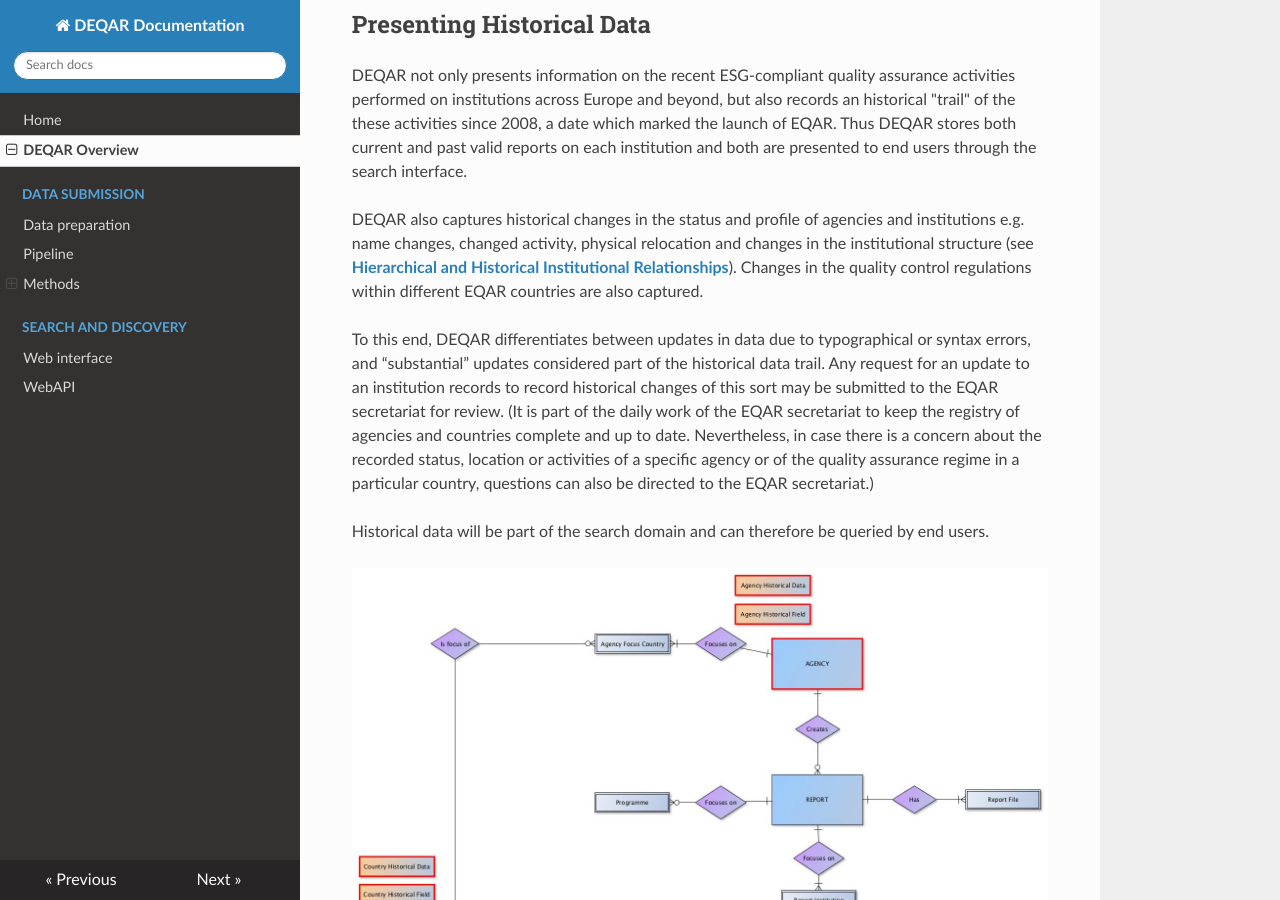
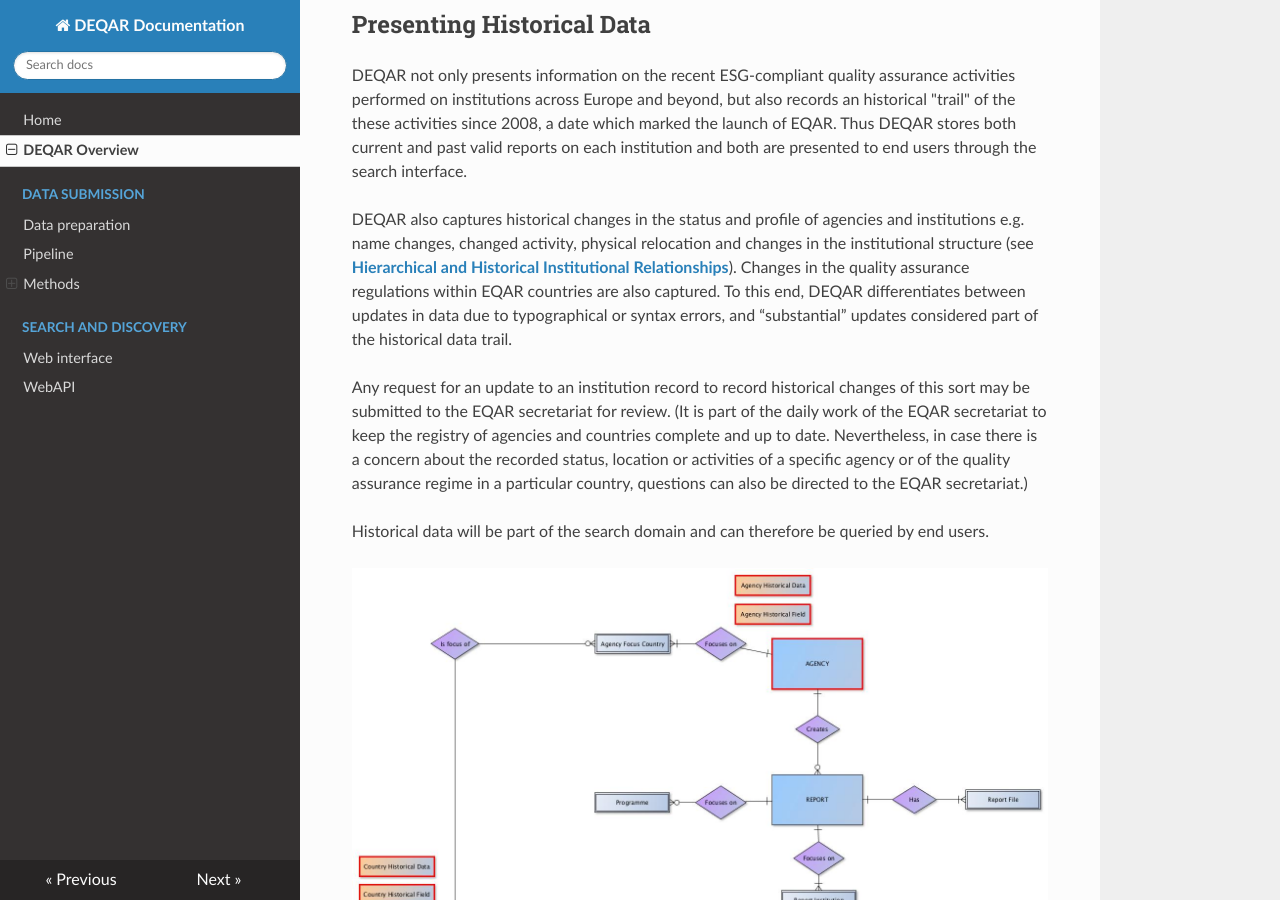
Before and after one commit to EQAR/deqar-docs, an MkDocs documentation site: the page built from docs/DEQAR_overview.md, in a window 1280 px wide and 900 px high, scrolled down 8025 px. Built offline with MkDocs 1.6.1, drawn with Linux system fonts in a browser that asks for light colours; nearby versions of some CDN libraries; old or Windows-style settings are respelled for this version of MkDocs.

Commit message:
Update DEQAR_overview.md

```diff
--- a/docs/DEQAR_overview.md
+++ b/docs/DEQAR_overview.md
@@ -160,9 +160,9 @@
 
 DEQAR not only presents information on the recent ESG-compliant quality assurance activities performed on institutions across Europe and beyond, but also records an historical "trail" of the these activities since 2008, a date which marked the launch of EQAR. Thus DEQAR stores both current and past valid reports on each institution and both are presented to end users through the search interface.
 
-DEQAR also captures historical changes in the status and profile of agencies and institutions e.g. name changes, changed activity, physical relocation and changes in the institutional structure (see [**Hierarchical and Historical Institutional Relationships**](https://docs.deqar.eu/DEQAR_overview/#hierarchical-and-historical-institutional-relationships)). Changes in the quality control regulations within different EQAR countries are also captured.
+DEQAR also captures historical changes in the status and profile of agencies and institutions e.g. name changes, changed activity, physical relocation and changes in the institutional structure (see [**Hierarchical and Historical Institutional Relationships**](https://docs.deqar.eu/DEQAR_overview/#hierarchical-and-historical-institutional-relationships)). Changes in the quality assurance regulations within EQAR countries are also captured. To this end, DEQAR differentiates between updates in data due to typographical or syntax errors, and “substantial” updates considered part of the historical data trail.
 
-To this end, DEQAR differentiates between updates in data due to typographical or syntax errors, and “substantial” updates considered part of the historical data trail. Any request for an update to an institution records to record historical changes of this sort may be submitted to the EQAR secretariat for review. (It is part of the daily work of the EQAR secretariat to keep the registry of agencies and countries complete and up to date.  Nevertheless, in case there is a concern about the recorded status, location or activities of a specific agency or of the quality assurance regime in a particular country, questions can also be directed to the EQAR secretariat.)
+Any request for an update to an institution record to record historical changes of this sort may be submitted to the EQAR secretariat for review. (It is part of the daily work of the EQAR secretariat to keep the registry of agencies and countries complete and up to date.  Nevertheless, in case there is a concern about the recorded status, location or activities of a specific agency or of the quality assurance regime in a particular country, questions can also be directed to the EQAR secretariat.)
 
 Historical data will be part of the search domain and can therefore be queried by end users.
 
```
